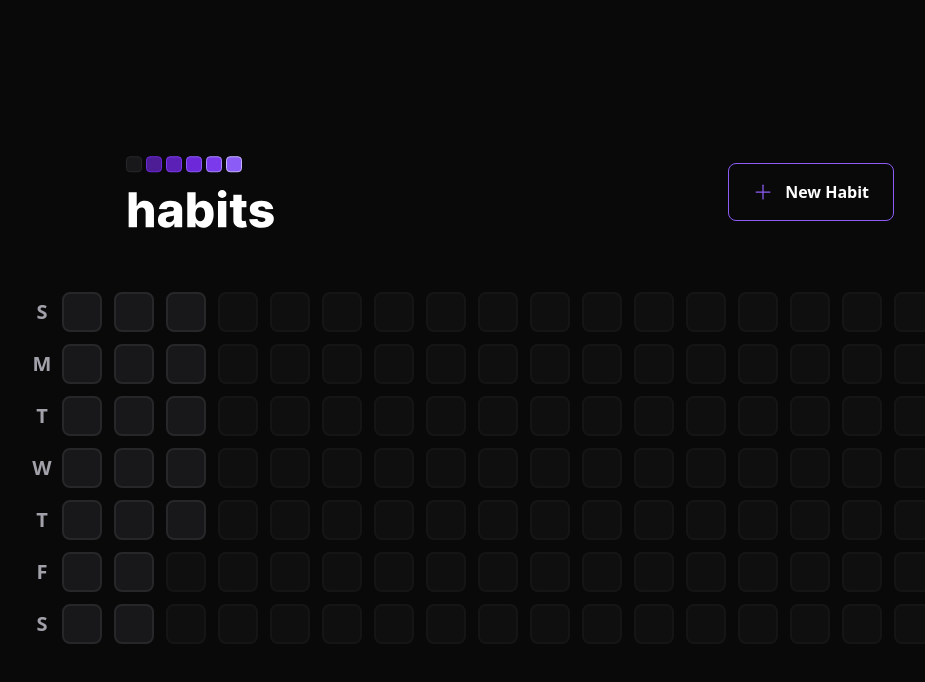
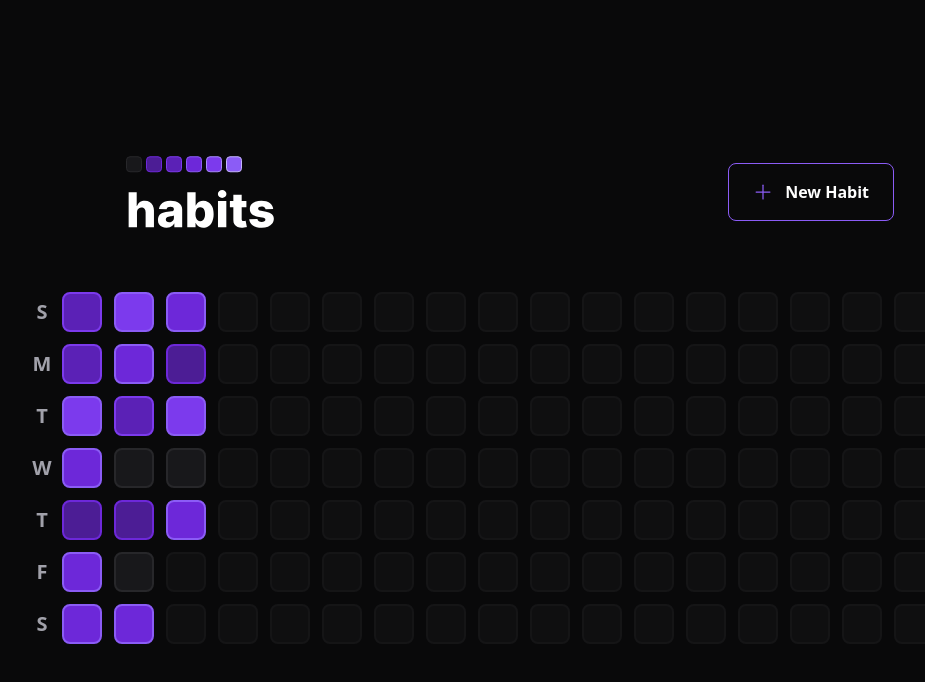
Before and after one commit to regisfaria/habits-web, a React (Vite) app: page / in a window 1280 px wide. Shown: the top 682 px of the page, without its empty margins (130-1055 px from the left). Built offline with nearby package versions, Linux system fonts and the light colour scheme.

Commit message:
Finished HabitDay component

```diff
--- a/package.json
+++ b/package.json
@@ -10,6 +10,8 @@
   },
   "dependencies": {
     "@radix-ui/react-dialog": "^1.0.2",
+    "@radix-ui/react-popover": "^1.0.3",
+    "clsx": "^1.2.1",
     "dayjs": "^1.11.7",
     "phosphor-react": "^1.4.1",
     "react": "^18.2.0",
--- a/src/components/HabitDay.tsx
+++ b/src/components/HabitDay.tsx
@@ -1,9 +1,44 @@
-// interface HabitProps {
-//   completed: number;
-// }
+import * as Popover from "@radix-ui/react-popover";
+import clsx from "clsx";
 
-export function HabitDay() {
+import { ProgressBar } from "./ProgressBar";
+
+interface HabitDayProps {
+  completed: number;
+  amount: number;
+}
+
+export function HabitDay({ amount, completed }: HabitDayProps) {
+  const completedPercentage = Math.round((completed / amount) * 100);
+
   return (
-    <div className="w-10 h-10 bg-zinc-900 border-2 border-zinc-800 rounded-lg" />
+    <Popover.Root>
+      <Popover.Trigger
+        className={clsx("w-10 h-10  border-2  rounded-lg", {
+          "bg-zinc-900 border-zinc-800": completedPercentage === 0,
+          "bg-violet-900 border-violet-700":
+            completedPercentage > 0 && completedPercentage < 20,
+          "bg-violet-800 border-violet-600":
+            completedPercentage >= 20 && completedPercentage < 40,
+          "bg-violet-700 border-violet-500":
+            completedPercentage >= 40 && completedPercentage < 60,
+          "bg-violet-600 border-violet-500":
+            completedPercentage >= 60 && completedPercentage < 80,
+          "bg-violet-500 border-violet-400": completedPercentage >= 80,
+        })}
+      />
+
+      <Popover.Portal>
+        <Popover.Content className="min-w-[320px] p-6 rounded-2xl- bg-zinc-900 flex flex-col">
+          <span className="font-semibold text-zinc-400">saturday</span>
+          <span className="mt-1 font-extrabold leading-tight text-3xl">
+            21/01
+          </span>
+
+          <ProgressBar progress={completedPercentage} />
+          <Popover.Arrow height={8} width={16} className="fill-zinc-900" />
+        </Popover.Content>
+      </Popover.Portal>
+    </Popover.Root>
   );
 }
--- /dev/null
+++ b/src/components/ProgressBar.tsx
@@ -0,0 +1,19 @@
+interface ProgressBarProps {
+  progress: number;
+}
+
+export function ProgressBar({ progress }: ProgressBarProps) {
+  return (
+    <div className="h-3 rounded-xl bg-zinc-700 w-full mt-4">
+      <div
+        role="progressbar"
+        aria-label="Daily habit progress on selected day"
+        aria-valuenow={progress}
+        className="h-3 rounded-xl bg-violet-600 w-3/4"
+        style={{
+          width: `${progress}%`,
+        }}
+      />
+    </div>
+  );
+}
--- a/src/components/SummaryTable.tsx
+++ b/src/components/SummaryTable.tsx
@@ -24,7 +24,11 @@ export function SummaryTable() {
 
       <div className="grid grid-rows-7 grid-flow-col gap-3">
         {summaryDates.map((date) => (
-          <HabitDay key={date.toString()} />
+          <HabitDay
+            key={date.toString()}
+            amount={8}
+            completed={Math.round(Math.random() * 5)}
+          />
         ))}
 
         {amountOfDaysToFill > 0 &&
```
Also changed, not shown: 1 other file (tests, documents, lock files or other folders).
